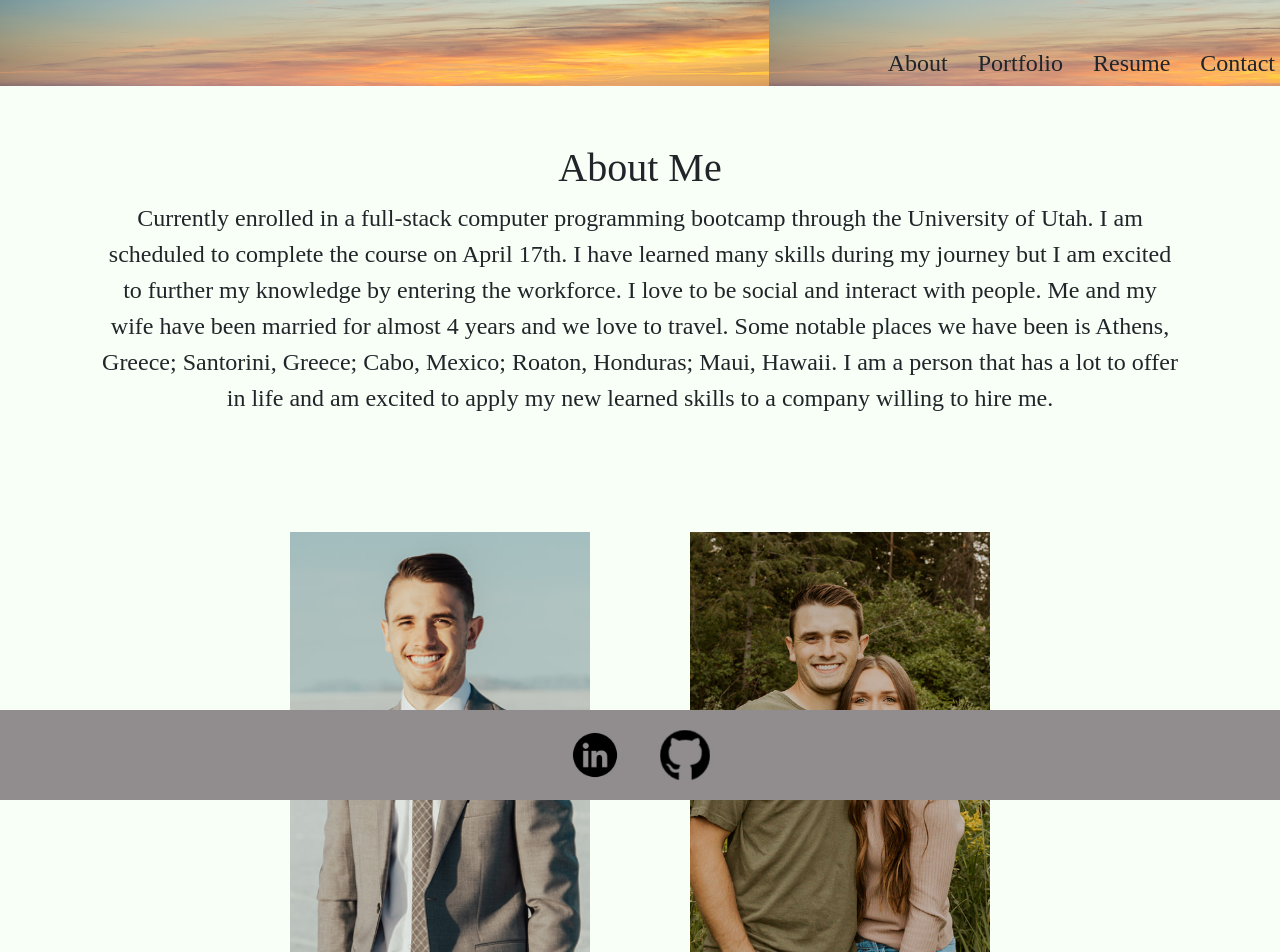
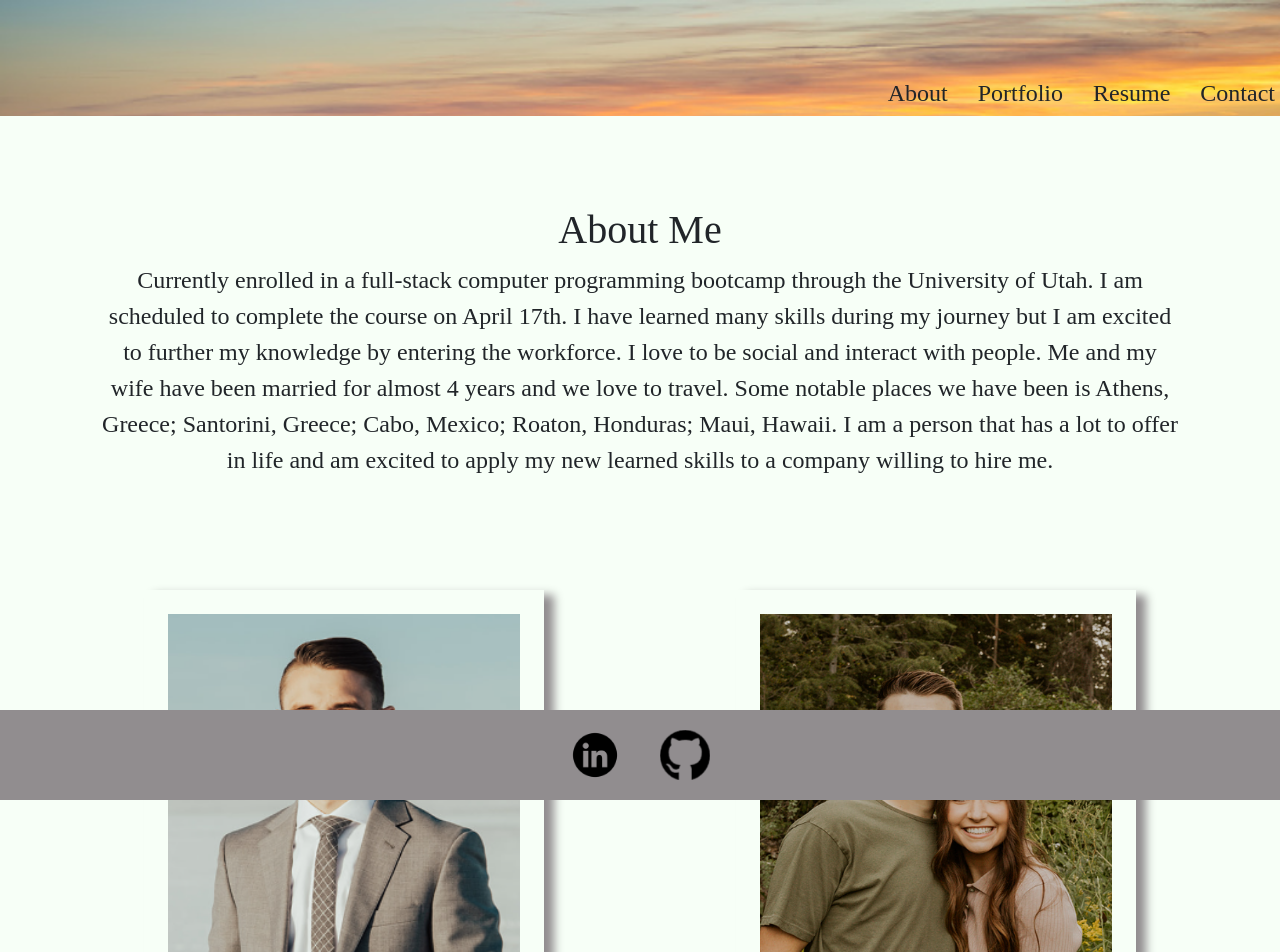
Before and after one commit to Styrlingjohn/React-Portfolio, a React (Create React App) app: page / in a window 1280 px wide. Shown: the top 952 px of the page. Built offline with nearby package versions, Linux system fonts and the light colour scheme; a web font is replaced by a local one.

Commit message:
added shadowing to pictures

```diff
--- a/package.json
+++ b/package.json
@@ -4,6 +4,7 @@
   "private": true,
   "resumepage": "https://Styrlingjohn.github.io/react-portfolio",
   "dependencies": {
+    "@stitches/react": "^1.2.8",
     "@testing-library/jest-dom": "^5.11.4",
     "@testing-library/react": "^11.1.0",
     "@testing-library/user-event": "^12.1.10",
@@ -15,6 +16,7 @@
     "react": "^17.0.1",
     "react-dom": "^17.0.1",
     "react-icons": "^4.1.0",
+    "react-interactive": "^1.1.2",
     "react-scripts": "5.0.1",
     "web-vitals": "^0.2.4"
   },
--- a/src/App.css
+++ b/src/App.css
@@ -3,6 +3,17 @@
     margin: 0;
     padding: 0;
     font-family: 'Alkatra', cursive;
+  }
+
+    .header {
+    background-color: #918d8f;
+    margin-top: 0px;
+    margin-bottom: 90px;
+    padding-top: 70px;
+  }
+
+  .nav-tab {
+    margin-left: 20px;
   }
 
   body {
@@ -12,28 +23,9 @@
     font-size: x-large;
   }
 
-  .nav-tab {
-    margin-left: 20px;
-  }
-
-  #page-container {
-      position: relative;
-      min-height: 100vh;
-    }
-
-
-  .header {
-    background-color: #918d8f;
-    margin-top: 0px;
-    margin-bottom: 58px;
-    padding-top: 40px;
-    background-image: '';
-  }
-  .links {
-    padding-inline: 20px;
-    border-radius: 25px;
-    width: 90px;
-    height: 50px;
+  .About {
+    padding-left: 100px;
+    padding-right: 100px;
   }
 
   .Pics {
@@ -42,6 +34,10 @@
     padding-inline: 50px;
     padding-top: 100px;
   }
+
+
+
+
 
   .footer {
     position: fixed;
@@ -52,7 +48,9 @@
     height: 90px;
     background-color:  #918d8f;
   }
-  .About {
-    padding-left: 100px;
-    padding-right: 100px;
+    .links {
+    padding-inline: 20px;
+    border-radius: 25px;
+    width: 90px;
+    height: 50px;
   }
--- a/src/components/NavTabs.js
+++ b/src/components/NavTabs.js
@@ -3,8 +3,14 @@ import React from 'react';
  function Nav({currentPage, handlePageChange}) {
   const linkStyle = { border: '1px black', padding: '5px'};
 
+
   return (
-    <header className='header' style={{ backgroundImage: "url(/header.jpg)"}}>
+    <header className='header' style={{ backgroundImage: "url(/header.jpg)",  backgroundSize: 'cover',
+    backgroundRepeat: 'no-repeat',
+    width: '100vw', backgroundSize: 'cover',
+        backgroundRepeat: 'no-repeat',
+        width: '100vw',
+        }}>
     <nav className="main-header-menu">
       <ul
         style={{
--- a/src/components/pages/About.js
+++ b/src/components/pages/About.js
@@ -1,6 +1,12 @@
 import React from 'react';
 
  function About() {
+
+  const picCss = {
+    boxShadow: '10px 5px 9px #918d8f',
+    margin: '4em',
+    padding: '1em',
+  }
   return (
     <div>
       <h1>About Me</h1>
@@ -13,8 +19,8 @@ import React from 'react';
     offer in life and am excited to apply my new learned skills to a company willing to hire me.
       </p>
 
-      <img className = 'Pics' src="/Headshot.png" alt='Pics' />
-      <img className = 'Pics' src="/Savannah and I.png" alt='Pics' />
+      <img style= {picCss} className = 'Pics' src="/Headshot.png" alt='Pics' />
+      <img style= {picCss} className = 'Pics' src="/Savannah and I.png" alt='Pics' />
 
     </div>
   );
```
Also changed, not shown: 1 other file (tests, documents, lock files or other folders).
